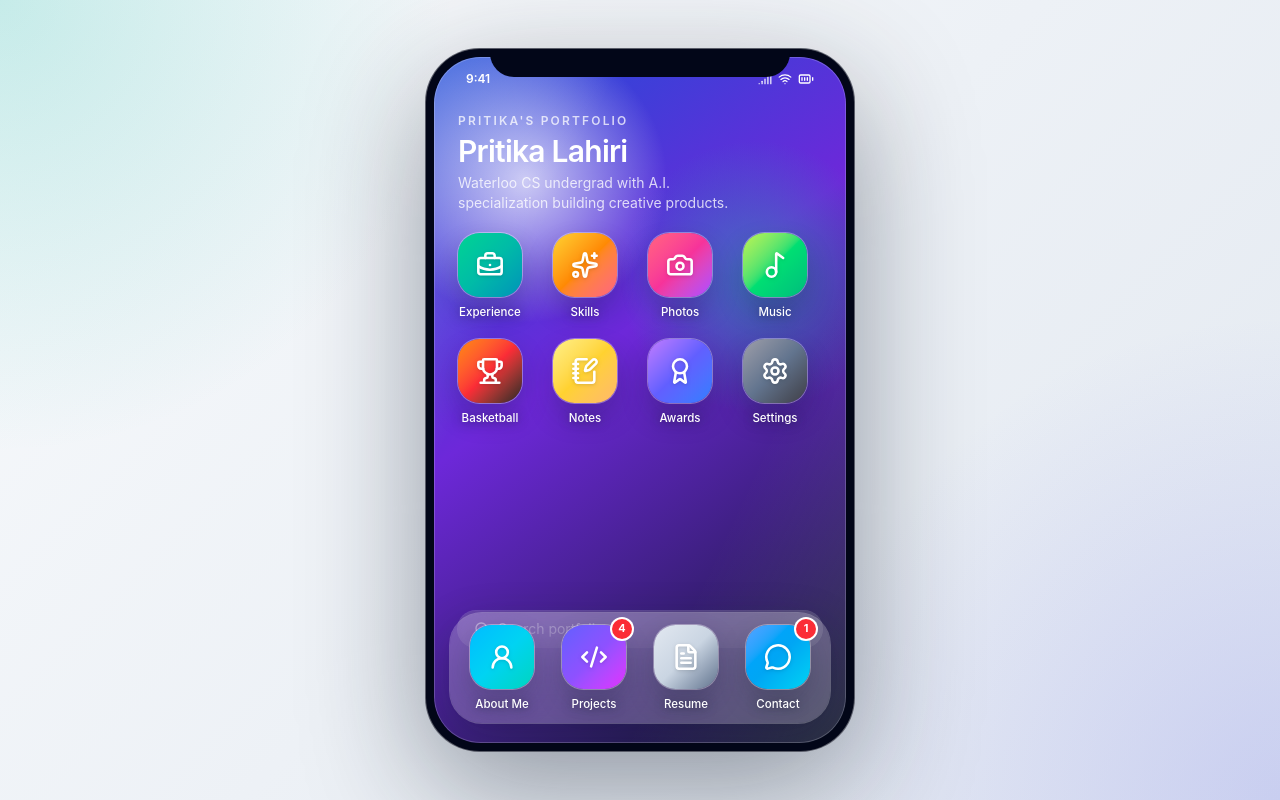
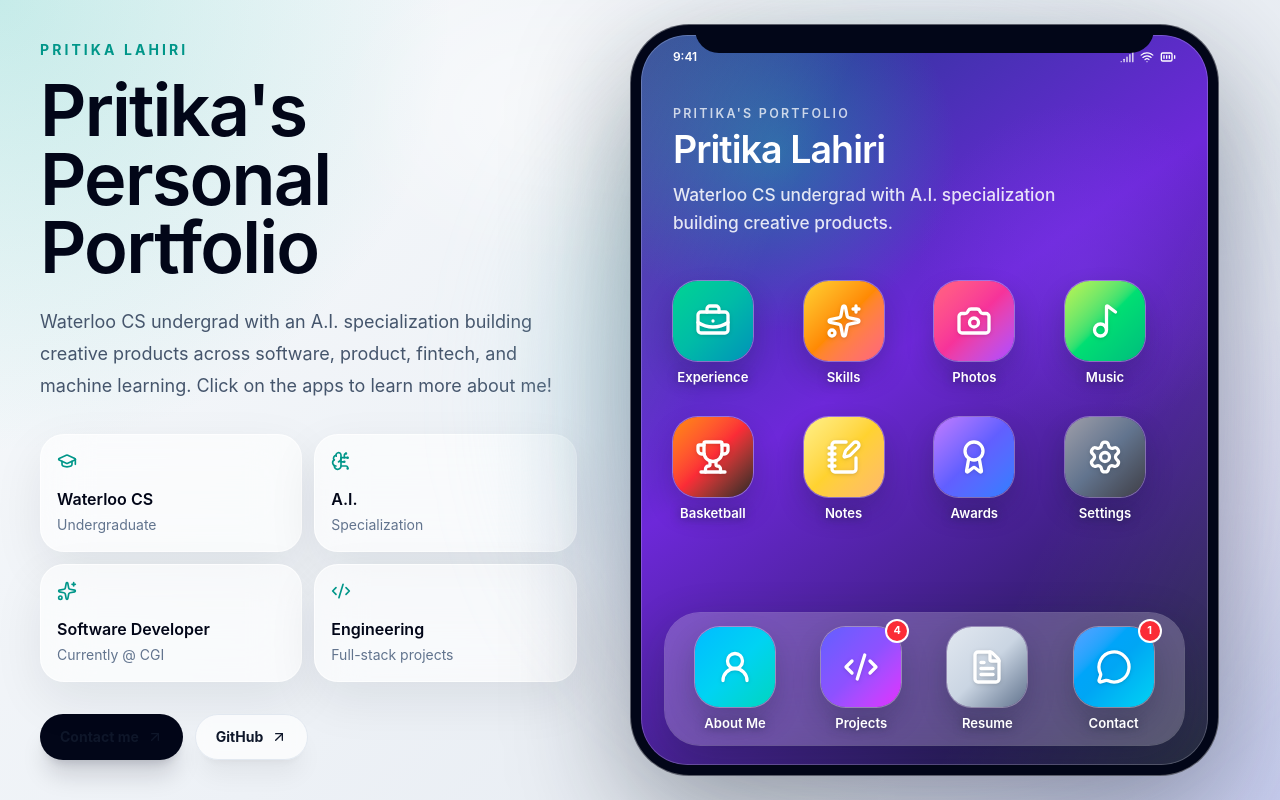
Before and after one commit to pritiks24/Personal-Portfolio-Website, a Next.js app: page / in a window 1280 px wide. Built offline with nearby package versions, Linux system fonts and the light colour scheme.

Commit message:
Update portfolio content and resume

```diff
--- a/components/portfolio/AppIcon.tsx
+++ b/components/portfolio/AppIcon.tsx
@@ -22,16 +22,16 @@ export function AppIcon({ app, onOpen, animations }: AppIconProps) {
       aria-label={`Open ${app.name}`}
     >
       <span
-        className={`relative grid h-15 w-15 place-items-center rounded-[1.35rem] bg-gradient-to-br ${app.gradient} shadow-[0_14px_28px_rgba(15,23,42,0.24)] ring-1 ring-white/35 transition group-focus-visible:ring-4 group-focus-visible:ring-white/80 sm:h-16 sm:w-16`}
+        className={`relative grid h-[4.6rem] w-[4.6rem] place-items-center rounded-[1.55rem] bg-gradient-to-br ${app.gradient} shadow-[0_14px_28px_rgba(15,23,42,0.24)] ring-1 ring-white/35 transition group-focus-visible:ring-4 group-focus-visible:ring-white/80 sm:h-20 sm:w-20`}
       >
-        <Icon className="h-7 w-7 text-white drop-shadow" strokeWidth={2.2} />
+        <Icon className="h-8 w-8 text-white drop-shadow sm:h-9 sm:w-9" strokeWidth={2.2} />
         {app.badge ? (
           <span className="absolute -right-1.5 -top-1.5 grid h-5 min-w-5 place-items-center rounded-full bg-red-500 px-1 text-[0.68rem] font-bold text-white ring-2 ring-white">
             {app.badge}
           </span>
         ) : null}
       </span>
-      <span className="w-full truncate text-[0.72rem] font-medium leading-tight text-white drop-shadow-[0_1px_5px_rgba(15,23,42,0.55)]">
+      <span className="w-full truncate text-[0.76rem] font-semibold leading-tight text-white drop-shadow-[0_1px_5px_rgba(15,23,42,0.55)] sm:text-[0.82rem]">
         {app.name}
       </span>
     </motion.button>
--- a/components/portfolio/HomeScreen.tsx
+++ b/components/portfolio/HomeScreen.tsx
@@ -1,7 +1,6 @@
 "use client";
 
 import { AnimatePresence, motion } from "framer-motion";
-import { Search } from "lucide-react";
 import { AppIcon } from "./AppIcon";
 import { apps, type AppId } from "./data";
 
@@ -15,16 +14,18 @@ export function HomeScreen({ onOpen, animations }: HomeScreenProps) {
   const dockApps = apps.filter((app) => app.dock);
 
   return (
-    <div className="absolute inset-0 overflow-hidden bg-[radial-gradient(circle_at_22%_18%,rgba(255,255,255,0.72),transparent_22%),radial-gradient(circle_at_78%_32%,rgba(20,184,166,0.48),transparent_24%),linear-gradient(145deg,#1d4ed8_0%,#6d28d9_42%,#0f172a_100%)] px-6 pb-5 pt-14 dark:bg-[radial-gradient(circle_at_20%_15%,rgba(45,212,191,0.34),transparent_24%),radial-gradient(circle_at_80%_30%,rgba(168,85,247,0.34),transparent_24%),linear-gradient(145deg,#020617_0%,#172554_50%,#111827_100%)]">
-      <div className="pointer-events-none absolute inset-0 bg-[linear-gradient(115deg,rgba(255,255,255,0.24),transparent_26%,transparent_70%,rgba(255,255,255,0.12))]" />
+    <div className="absolute inset-0 overflow-hidden bg-[radial-gradient(circle_at_24%_16%,rgba(20,184,166,0.42),transparent_24%),radial-gradient(circle_at_78%_32%,rgba(124,58,237,0.42),transparent_25%),linear-gradient(145deg,#1e3a8a_0%,#6d28d9_44%,#0f172a_100%)] px-7 pb-5 pt-16 dark:bg-[radial-gradient(circle_at_20%_15%,rgba(45,212,191,0.34),transparent_24%),radial-gradient(circle_at_80%_30%,rgba(168,85,247,0.34),transparent_24%),linear-gradient(145deg,#020617_0%,#172554_50%,#111827_100%)] sm:px-8 sm:pt-[4.35rem]">
+      <div className="pointer-events-none absolute inset-0 bg-[linear-gradient(115deg,rgba(255,255,255,0.14),transparent_25%,transparent_70%,rgba(255,255,255,0.1))]" />
       <motion.div
         initial={animations ? { y: 10, opacity: 0 } : false}
         animate={{ y: 0, opacity: 1 }}
-        className="relative z-10 mb-5"
+        className="relative z-10 mb-9 sm:mb-11"
       >
-        <p className="text-xs font-semibold uppercase tracking-[0.18em] text-white/75">Pritika&apos;s Portfolio</p>
-        <h1 className="mt-1 text-3xl font-semibold tracking-tight text-white">Pritika Lahiri</h1>
-        <p className="mt-1 max-w-[18rem] text-sm leading-5 text-white/78">Waterloo CS undergrad with A.I. specialization building creative products.</p>
+        <p className="text-[0.78rem] font-semibold uppercase tracking-[0.18em] text-white/75">Pritika&apos;s Portfolio</p>
+        <h1 className="mt-2 text-[2.05rem] font-semibold leading-none tracking-tight text-white sm:text-[2.35rem]">Pritika Lahiri</h1>
+        <p className="mt-3 max-w-[28rem] text-base font-medium leading-6 text-white/86 sm:text-[1.08rem] sm:leading-7">
+          Waterloo CS undergrad with A.I. specialization building creative products.
+        </p>
       </motion.div>
 
       <AnimatePresence>
@@ -35,7 +36,7 @@ export function HomeScreen({ onOpen, animations }: HomeScreenProps) {
             hidden: {},
             show: { transition: { staggerChildren: 0.035, delayChildren: 0.14 } },
           }}
-          className="relative z-10 grid grid-cols-4 gap-x-4 gap-y-5"
+          className="relative z-10 grid grid-cols-4 gap-x-4 gap-y-7 sm:gap-x-5 sm:gap-y-8"
         >
           {homeApps.map((app) => (
             <motion.div
@@ -51,15 +52,8 @@ export function HomeScreen({ onOpen, animations }: HomeScreenProps) {
         </motion.div>
       </AnimatePresence>
 
-      <div className="absolute inset-x-6 bottom-24 z-10">
-        <div className="flex items-center gap-2 rounded-full bg-white/18 px-4 py-2 text-sm text-white/80 shadow-inner backdrop-blur-2xl ring-1 ring-white/18">
-          <Search className="h-4 w-4" />
-          <span>Search portfolio</span>
-        </div>
-      </div>
-
-      <div className="absolute inset-x-4 bottom-5 z-10 rounded-[2rem] bg-white/22 p-3 shadow-[0_14px_45px_rgba(15,23,42,0.24)] backdrop-blur-2xl ring-1 ring-white/25">
-        <div className="grid grid-cols-4 gap-3">
+      <div className="absolute inset-x-5 bottom-5 z-10 rounded-[2.2rem] bg-white/22 p-3.5 shadow-[0_14px_45px_rgba(15,23,42,0.24)] backdrop-blur-2xl ring-1 ring-white/25 sm:inset-x-6">
+        <div className="grid grid-cols-4 gap-3.5">
           {dockApps.map((app) => (
             <AppIcon key={app.id} app={app} onOpen={onOpen} animations={animations} />
           ))}
--- a/components/portfolio/PhoneFrame.tsx
+++ b/components/portfolio/PhoneFrame.tsx
@@ -20,7 +20,7 @@ export function PhoneFrame({ children, theme, accent, booted }: PhoneFrameProps)
       className={theme === "dark" ? "dark" : ""}
       style={{ "--phone-accent": accent } as React.CSSProperties}
     >
-      <div className="relative h-[min(88vh,860px)] w-[min(94vw,430px)] min-w-[320px] rounded-[3.4rem] border border-white/35 bg-slate-950 p-2 shadow-[0_36px_120px_rgba(15,23,42,0.42)]">
+      <div className="relative h-[min(92vh,940px)] w-[min(96vw,540px)] min-w-[320px] rounded-[3.7rem] border border-white/35 bg-slate-950 p-2.5 shadow-[0_36px_120px_rgba(15,23,42,0.42)] lg:h-[min(94vh,980px)] lg:w-[min(46vw,590px)]">
         <div className="absolute inset-x-16 top-0 z-30 h-7 rounded-b-3xl bg-slate-950" />
         <div className="relative h-full overflow-hidden rounded-[2.9rem] bg-slate-900">
           <div className="pointer-events-none absolute inset-0 z-20 rounded-[2.9rem] ring-1 ring-inset ring-white/20" />
--- a/components/portfolio/PortfolioApps.tsx
+++ b/components/portfolio/PortfolioApps.tsx
@@ -166,7 +166,7 @@ function ProjectsApp() {
 function ExperienceApp() {
   return (
     <div>
-      <SectionTitle kicker="Timeline" title="Roles, leadership, impact." />
+      <SectionTitle kicker="Timeline" title="My roles and impact." />
       <div className="relative space-y-4 pl-5 before:absolute before:bottom-4 before:left-1.5 before:top-2 before:w-px before:bg-slate-200 dark:before:bg-slate-800">
         {experienceData.map((item) => (
           <div key={item.role} className="relative app-card rounded-3xl p-4">
@@ -323,14 +323,33 @@ function BasketballApp() {
 function ResumeApp() {
   return (
     <div>
-      <SectionTitle kicker="Resume" title="Clean reader view." />
-      <a href="/resume.pdf" className="mb-4 inline-flex w-full items-center justify-center gap-2 rounded-2xl bg-slate-950 px-4 py-3 text-sm font-bold text-white dark:bg-white dark:text-slate-950">
-        <Download className="h-4 w-4" /> Download PDF
+      <SectionTitle kicker="Resume" title="Check out my resume." />
+      <a
+        href="/resume.pdf"
+        target="_blank"
+        rel="noreferrer"
+        className="mb-4 inline-flex w-full items-center justify-center gap-2 rounded-2xl bg-[var(--phone-accent)] px-4 py-3 text-sm font-bold text-white shadow-lg shadow-teal-500/20 transition hover:-translate-y-0.5"
+      >
+        <ExternalLink className="h-4 w-4" /> Open Resume
       </a>
+      <div className="app-card mb-4 overflow-hidden rounded-3xl">
+        <div className="flex items-center justify-between border-b border-slate-200/80 px-4 py-3 dark:border-slate-700/70">
+          <div>
+            <h4 className="text-sm font-semibold">Resume Preview</h4>
+            <p className="mt-0.5 text-xs text-slate-500 dark:text-slate-300">Scroll inside the document.</p>
+          </div>
+          <Download className="h-4 w-4 text-[var(--phone-accent)]" />
+        </div>
+        <iframe
+          title="Pritika Lahiri resume PDF preview"
+          src="/resume.pdf#toolbar=0&navpanes=0"
+          className="h-[34rem] w-full bg-white"
+        />
+      </div>
       {[
-        ["Education", "B.S. Computer Science / Software Engineering, University Name"],
+        ["Education", "B.S. Computer Science, University of Waterloo"],
         ["Experience", "Internships, TA work, campus leadership, and product-focused projects."],
-        ["Projects", "AI/ML tools, full-stack apps, hackathon builds, and school systems work."],
+        ["Projects", "AI/ML tools, full-stack apps, and hackathon builds"],
         ["Skills", "TypeScript, Python, React, Next.js, databases, APIs, cloud basics."],
       ].map(([heading, body]) => (
         <div key={heading} className="app-card mb-3 rounded-3xl p-4">
--- a/components/portfolio/PortfolioPhone.tsx
+++ b/components/portfolio/PortfolioPhone.tsx
@@ -2,6 +2,7 @@
 
 import { useEffect, useMemo, useState } from "react";
 import { AnimatePresence, motion } from "framer-motion";
+import { ArrowUpRight, BrainCircuit, Code2, GraduationCap, Sparkles } from "lucide-react";
 import { AppWindow } from "./AppWindow";
 import { HomeScreen } from "./HomeScreen";
 import { PhoneFrame } from "./PhoneFrame";
@@ -34,8 +35,45 @@ export function PortfolioPhone() {
   }, []);
 
   return (
-    <main className="relative grid min-h-screen place-items-center overflow-hidden bg-[radial-gradient(circle_at_top_left,rgba(20,184,166,0.22),transparent_30%),radial-gradient(circle_at_bottom_right,rgba(99,102,241,0.2),transparent_32%),linear-gradient(135deg,#f8fafc,#e2e8f0)] px-4 py-8 dark:bg-[linear-gradient(135deg,#020617,#111827)]">
+    <main className="relative min-h-screen overflow-hidden bg-[radial-gradient(circle_at_top_left,rgba(20,184,166,0.22),transparent_30%),radial-gradient(circle_at_bottom_right,rgba(99,102,241,0.2),transparent_32%),linear-gradient(135deg,#f8fafc,#e2e8f0)] px-4 py-6 dark:bg-[linear-gradient(135deg,#020617,#111827)] sm:px-6 lg:px-10">
       <div className="pointer-events-none absolute left-1/2 top-12 h-32 w-[28rem] -translate-x-1/2 rounded-full bg-white/60 blur-3xl" />
+      <div className="relative mx-auto grid min-h-[calc(100vh-3rem)] w-full max-w-7xl items-center gap-8 lg:grid-cols-[minmax(0,0.9fr)_minmax(460px,1fr)] xl:grid-cols-[minmax(0,0.85fr)_minmax(500px,1fr)]">
+        <section className="hidden lg:block">
+          <p className="text-sm font-bold uppercase tracking-[0.22em] text-teal-600">Pritika Lahiri</p>
+          <h1 className="mt-4 max-w-xl text-6xl font-semibold leading-[0.95] tracking-tight text-slate-950 xl:text-7xl">
+            Pritika&apos;s Personal Portfolio
+          </h1>
+          <p className="mt-6 max-w-lg text-lg leading-8 text-slate-600">
+            Waterloo CS undergrad with an A.I. specialization building creative products across software, product, fintech, and machine learning. Click on the apps to learn more about me!
+          </p>
+          <div className="mt-8 grid max-w-xl grid-cols-2 gap-3">
+            {[
+              { label: "Waterloo CS", detail: "Undergraduate", icon: GraduationCap },
+              { label: "A.I.", detail: "Specialization", icon: BrainCircuit },
+              { label: "Software Developer", detail: "Currently @ CGI", icon: Sparkles },
+              { label: "Engineering", detail: "Full-stack projects", icon: Code2 },
+            ].map((item) => {
+              const Icon = item.icon;
+              return (
+                <div key={item.label} className="rounded-3xl border border-white/70 bg-white/62 p-4 shadow-[0_18px_50px_rgba(15,23,42,0.08)] backdrop-blur-xl">
+                  <Icon className="h-5 w-5 text-teal-600" />
+                  <p className="mt-4 text-base font-semibold text-slate-950">{item.label}</p>
+                  <p className="mt-1 text-sm text-slate-500">{item.detail}</p>
+                </div>
+              );
+            })}
+          </div>
+          <div className="mt-8 flex flex-wrap gap-3">
+            <a href="mailto:you@example.com" className="inline-flex items-center gap-2 rounded-full bg-slate-950 px-5 py-3 text-sm font-bold text-white shadow-xl shadow-slate-950/15 transition hover:-translate-y-0.5">
+              Contact me <ArrowUpRight className="h-4 w-4" />
+            </a>
+            <a href="https://github.com/your-handle" className="inline-flex items-center gap-2 rounded-full border border-slate-200 bg-white/70 px-5 py-3 text-sm font-bold text-slate-800 shadow-xl shadow-slate-950/5 backdrop-blur transition hover:-translate-y-0.5">
+              GitHub <ArrowUpRight className="h-4 w-4" />
+            </a>
+          </div>
+        </section>
+        <section className="relative grid place-items-center">
+          <div className="pointer-events-none absolute inset-y-10 left-1/2 w-[min(70vw,720px)] -translate-x-1/2 rounded-full bg-gradient-to-br from-teal-200/45 via-indigo-200/35 to-fuchsia-200/35 blur-3xl" />
           <div className="relative">
             <PhoneFrame theme={theme} accent={accent} booted={booted}>
               <HomeScreen onOpen={setActiveApp} animations={animations} />
@@ -64,6 +102,8 @@ export function PortfolioPhone() {
               </AppWindow>
             </PhoneFrame>
           </div>
+        </section>
+      </div>
       <p className="sr-only">Interactive phone-inspired personal portfolio. Use Tab to move between app icons and Escape to close an open app.</p>
     </main>
   );
--- a/components/portfolio/data.ts
+++ b/components/portfolio/data.ts
@@ -94,21 +94,21 @@ export const projectData = [
 
 export const experienceData = [
   {
-    role: "Software Engineering Intern",
-    org: "Company / Startup Name",
-    date: "Summer 2026",
-    description: "Shipped user-facing features, improved API reliability, and collaborated across product and design.",
+    role: "Software Developer Intern",
+    org: "CGI",
+    date: "2026",
+    description: "Worked with the data engineering team on a TD project and contributed front-end development for an internal application.",
   },
   {
-    role: "CS Teaching Assistant",
-    org: "University Department",
-    date: "2025 - 2026",
-    description: "Supported labs, reviewed assignments, and helped students build stronger debugging instincts.",
+    role: "AI Researcher",
+    org: "UC Berkeley",
+    date: "June 2024 - April 2025",
+    description: "Researched multi-model reasoning systems for mathematical problem solving, exploring how feedback between models can improve step-by-step accuracy on challenging benchmark tasks.",
   },
   {
-    role: "Project Lead",
-    org: "Student Developer Club",
-    date: "2024 - Present",
-    description: "Led weekly builds, scoped features, and mentored students through full-stack project launches.",
+    role: "Teaching Assistant Intern",
+    org: "LIVE by Po-Shen Loh / Carnegie Mellon University",
+    date: "Feb. 2022 - June 2025",
+    description: "Supported interactive math instruction for a large international student community and helped mentor students through scholarship-focused learning programs.",
   },
 ];
```
Also changed, not shown: 1 other file (tests, documents, lock files or other folders). Lines whose indentation alone changed are shown as unchanged.
